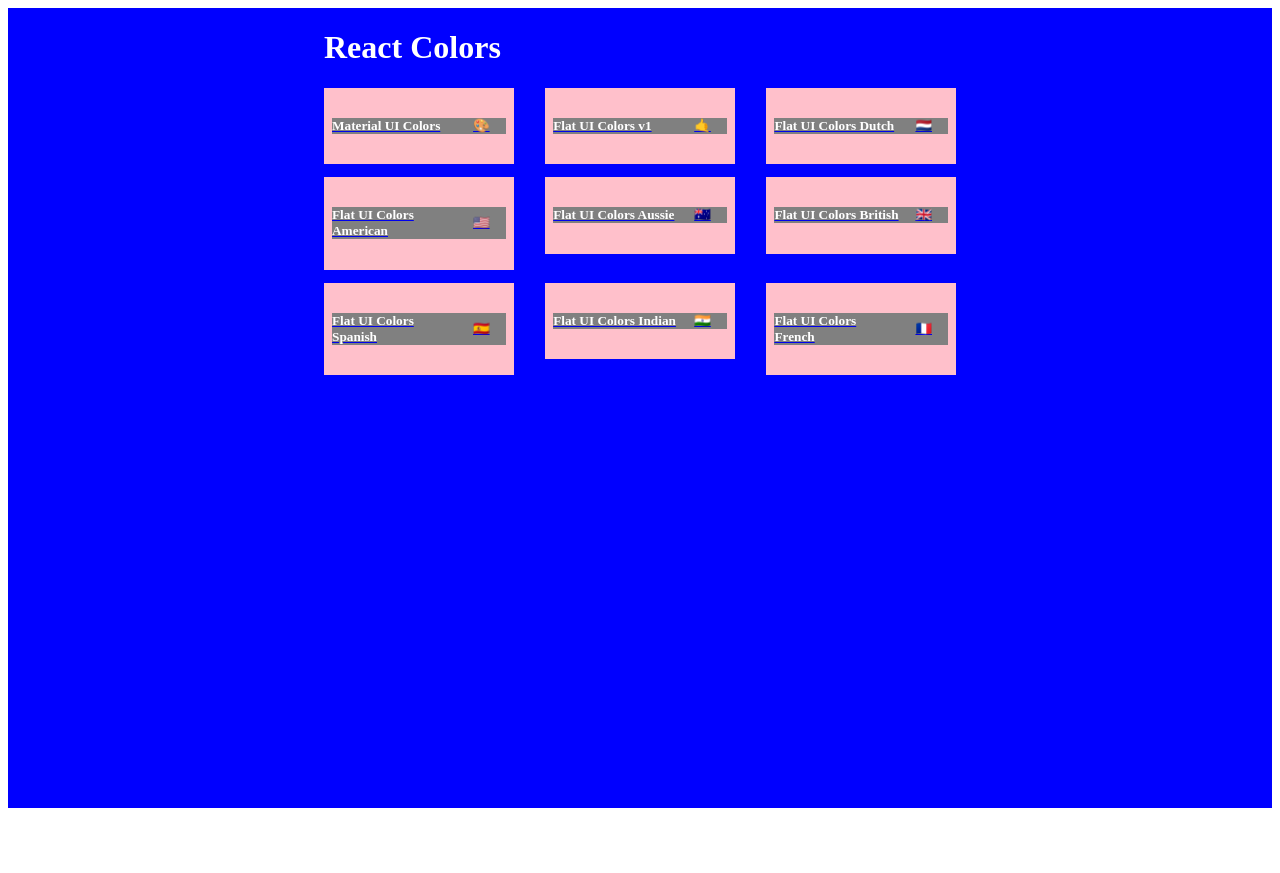
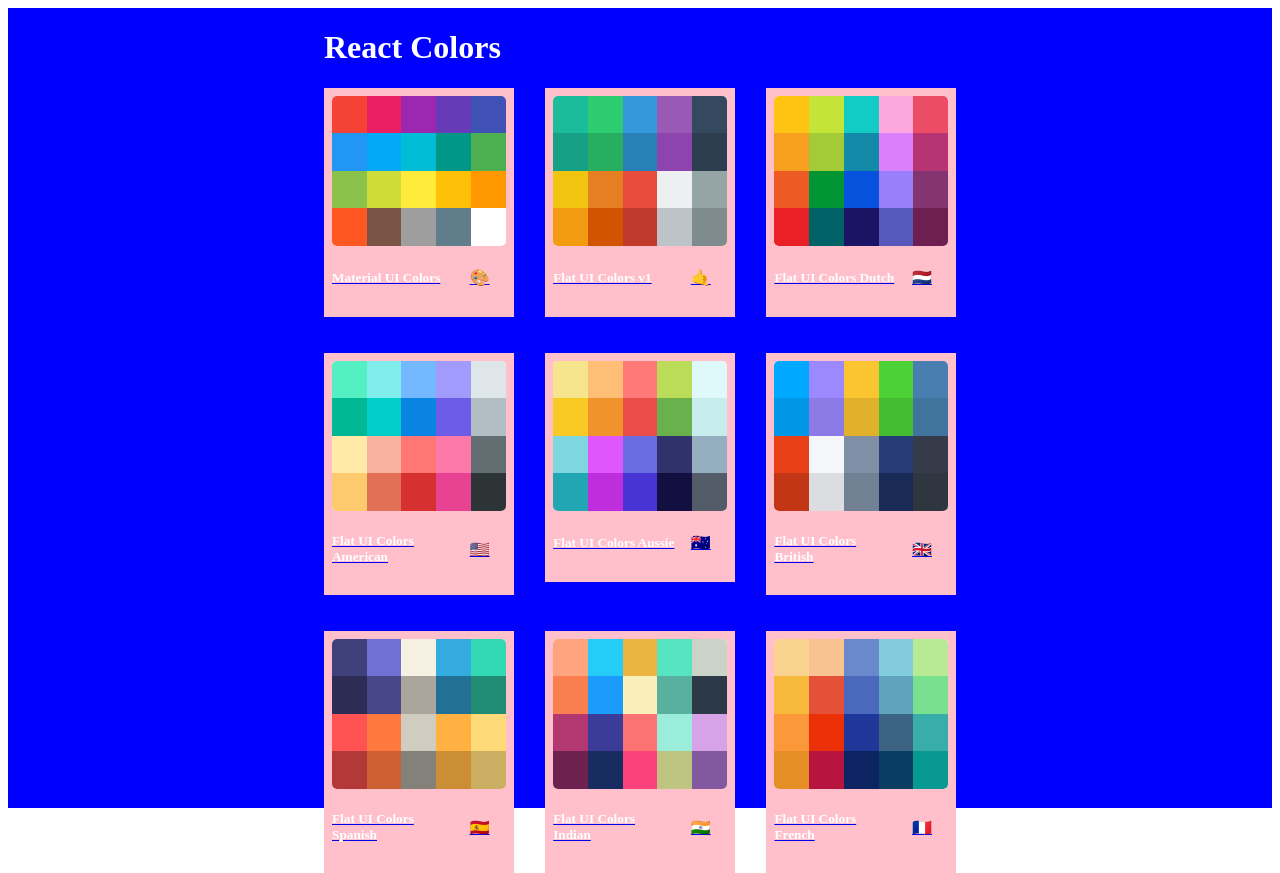
Before and after one commit to chihirot0109/react-massive-color-picker, a React (Create React App) app: page / in a window 1280 px wide. Before the commit the page ends 816 px from the top, so only its background shows below. Built offline with nearby package versions, Linux system fonts and the light colour scheme.

Commit message:
display colors for each link on root

```diff
--- a/src/component/MiniPalette.js
+++ b/src/component/MiniPalette.js
@@ -8,28 +8,49 @@ const styles = {
     color: "white"
   },
   colors: {
-    backgroundColor: "grey"
+    height: "150px",
+    width: "100%",
+    backgroundColor: "white",
+    borderRadius: "5px",
+    overflow: "hidden"
   },
   title: {
     display: "flex",
     justifyContent: "space-between",
-    alignItems: "center"
+    alignItems: "center",
   },
   emoji: {
-    margin: "0 1rem"
+    margin: "0 1rem",
+    fontSize: "1rem"
+  },
+  miniColor: {
+    display: "inline-block",
+    height: "25%",
+    width: "20%",
+    margin: "0 auto",
+    position: "relative",
+    marginBottom: "-4px;"
   }
 }
 
 function MiniPalette(props) {
-  const { classes, paletteName, emoji } = props;
+  const { classes, paletteName, emoji, colors } = props;
+  const miniColorBoxes = colors.map(color => (
+    <div
+      className={classes.miniColor}
+      style={{backgroundColor: color.color}}
+      key={color.name}
+    />
+  ));
   return (
     <div className={classes.root}>
       <div className={classes.colors}>
+        {miniColorBoxes}
+      </div>
         <h5 className={classes.title}>
           {paletteName}
           <span className={classes.emoji}>{emoji}</span>
         </h5>
-      </div>
     </div>
   );
 }
```
